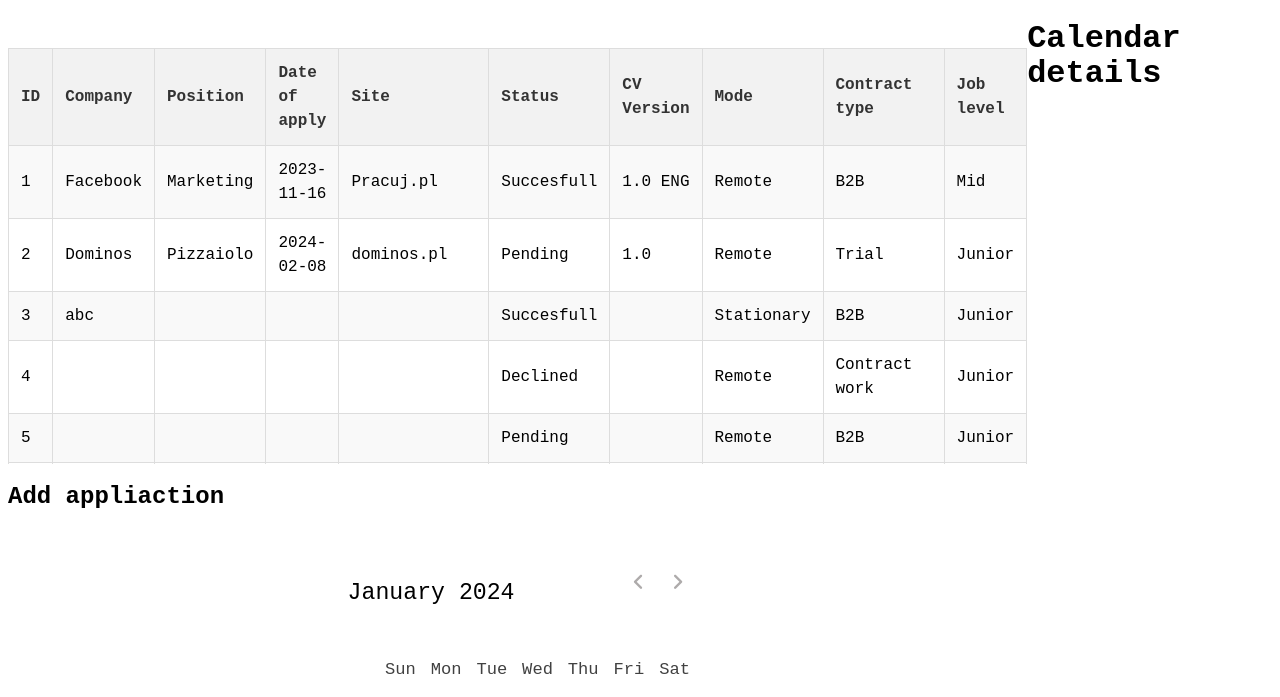
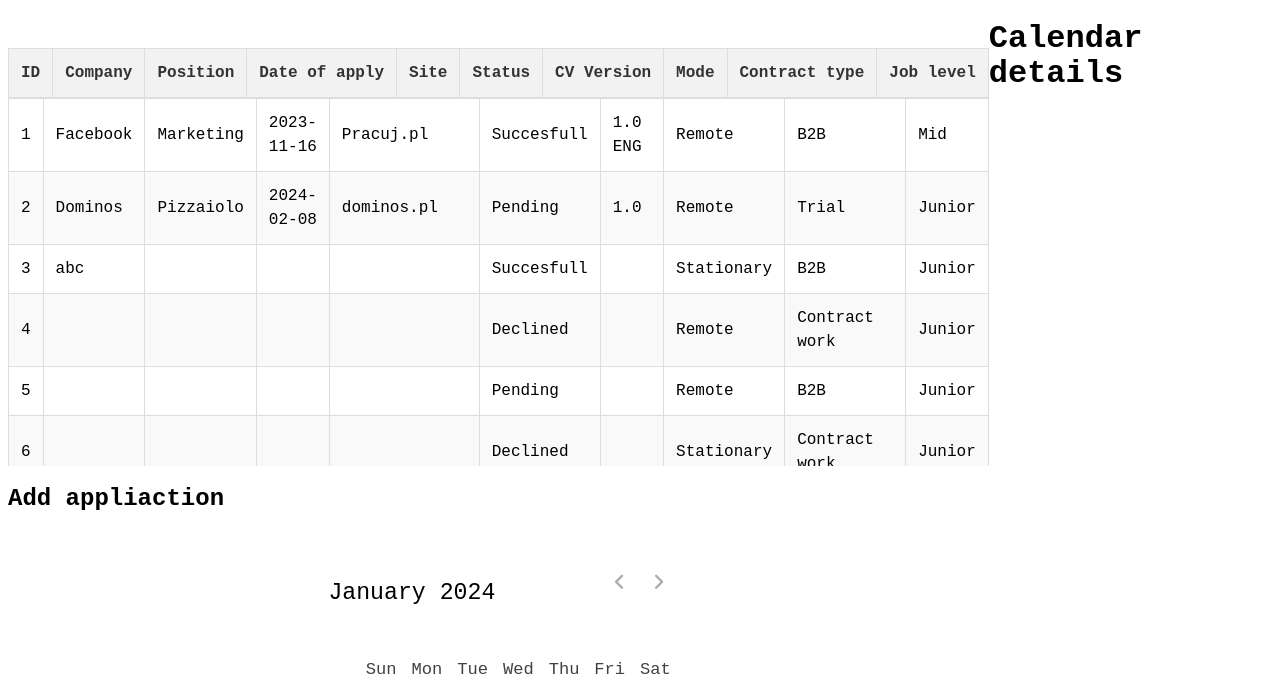
Before and after one commit to MichalKleban/Programowanie-obiektowe-Job-Application-Tracker, a Flask app: page / in a window 1280 px wide. Shown: the part 57-754 px from the top of the page. Run offline with Flask 3, Linux system fonts and the light colour scheme; data comes from the database, SQL or seed files in the repository.

Commit message:
Revert "tbody"
This reverts commit 3cd2a43841ff04873dd2c25aada2dd3c95797b4b.

```diff
--- a/static/styles/style.css
+++ b/static/styles/style.css
@@ -87,13 +87,13 @@ textarea:not([rows]) {
 /* Basic table styling */
 table {
   border-collapse: collapse;
+  width: 100%;
 }
 
 th, td {
   border: 1px solid #dddddd;
   text-align: left;
   padding: 12px;
-
 }
 
 th {
@@ -108,7 +108,7 @@ thead {
 
 tbody {
   display: block;
-  max-height: 26rem; /* Adjust the height according to your needs */
+  max-height: 23rem; /* Adjust the height according to your needs */
   overflow-y: auto;
 }
 
@@ -127,7 +127,7 @@ tr:nth-child(even) {
 }
 
 tr:hover {
-  background-color: #d3c5ef;
+  background-color: #f1f1f1;
 }
 
 .calendarDialogue{
--- a/templates/index.html.jinja
+++ b/templates/index.html.jinja
@@ -21,7 +21,7 @@
             {% endif %}
             <div class="table-container">
                 <table>
-                    <tbody>
+                    <thead>
                         <tr>
                             <th>ID</th>
                             <th>Company </th>
@@ -35,6 +35,8 @@
                             <th>Job level</th>
                             <!-- Add more headers as needed -->
                         </tr>
+                    </thead>
+                    <tbody>
                         <!-- Static header row -->
 
                     <!-- Dynamic rows from the query -->
```
